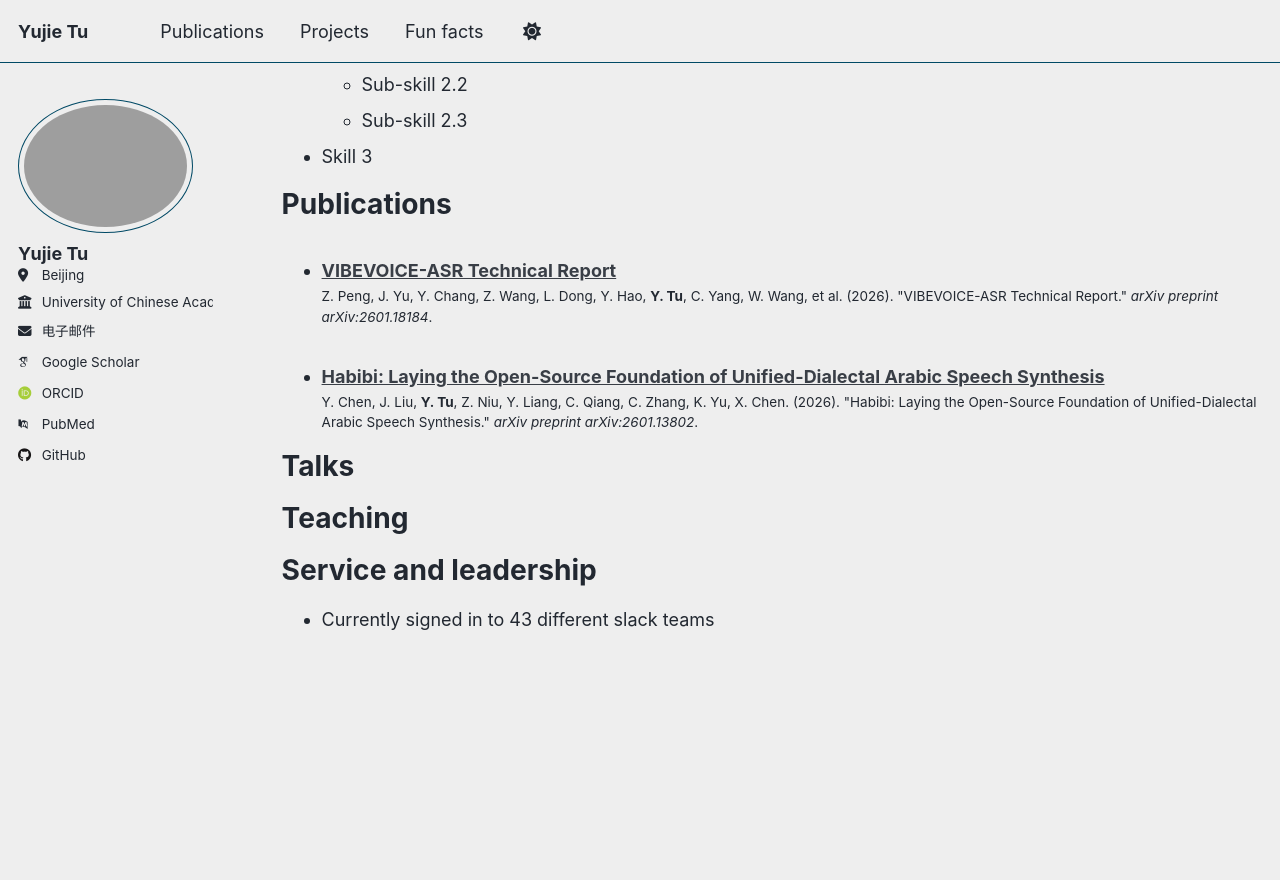
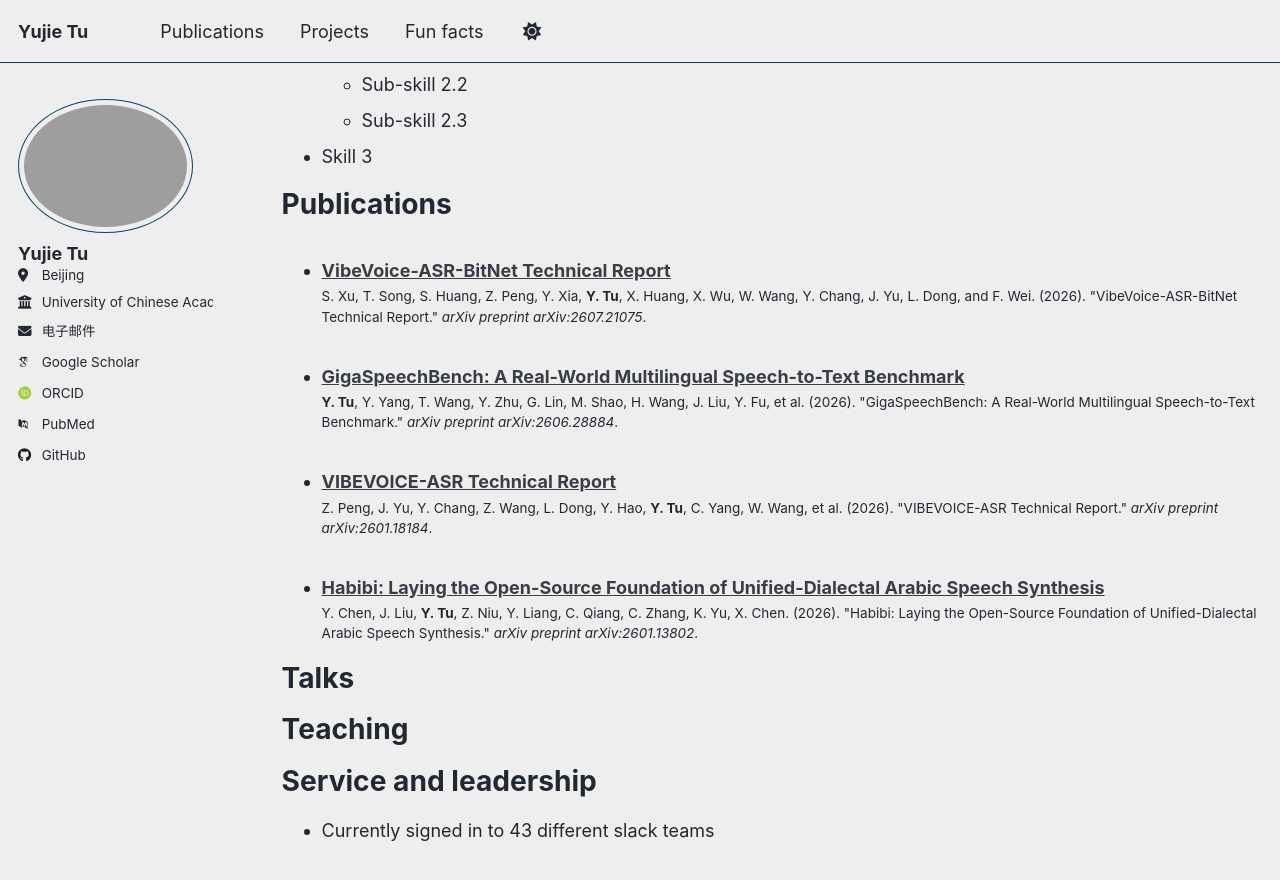
Before and after one commit to AlexTYJ/AlexTYJ.github.io, a Jekyll site: the page built from _pages/cv.md, in a window 1280 px wide and 900 px high, scrolled down 892 px. Shown: the top 880 px of the window. Built offline with Jekyll 4.4.1, drawn with Linux system fonts in a browser that asks for light colours; some web fonts are replaced; a script that is not in the unit is left out.

Commit message:
Add latest speech research projects

```diff
--- a/_pages/projects.html
+++ b/_pages/projects.html
@@ -64,16 +64,33 @@
 <div class="timeline">
 
   <div class="timeline-item">
-    <div class="timeline-date">2026-05</div>
+    <div class="timeline-date">2026-07</div>
+    <div class="timeline-title">
+      <a href="https://github.com/microsoft/VibeASR.cpp">microsoft/VibeASR.cpp</a>
+    </div>
+    <div class="timeline-desc">
+      VibeVoice-ASR-BitNet - a compressed VibeVoice-ASR variant for real-time multilingual speech recognition on edge CPUs, using INT8 acoustic tokenization and ternary language-model weights.
+    </div>
+    <div class="timeline-badges">
+      <a href="https://github.com/microsoft/VibeASR.cpp"><img src="https://img.shields.io/github/stars/microsoft/VibeASR.cpp?style=social" alt="GitHub stars"></a>
+      <a href="https://github.com/microsoft/VibeASR.cpp"><img src="https://img.shields.io/github/forks/microsoft/VibeASR.cpp?style=social" alt="GitHub forks"></a>
+      <a href="https://arxiv.org/abs/2607.21075"><img src="https://img.shields.io/badge/arXiv-2607.21075-b31b1b.svg" alt="arXiv"></a>
+    </div>
+  </div>
+
+  <div class="timeline-item">
+    <div class="timeline-date">2026-06</div>
     <div class="timeline-title">
       <a href="https://github.com/SpeechColab/GigaSpeechBench">SpeechColab/GigaSpeechBench</a>
     </div>
     <div class="timeline-desc">
-      GigaSpeechBench — A large-scale multilingual ASR &amp; AST benchmark (600+ hours) spanning 14+ low-resource languages, dialects, accents, and domains.
+      GigaSpeechBench - my first-author work introducing a 680-hour, real-world multilingual ASR &amp; AST benchmark spanning low-resource languages, dialects, accents, domains, and age groups.
     </div>
     <div class="timeline-badges">
       <a href="https://github.com/SpeechColab/GigaSpeechBench"><img src="https://img.shields.io/github/stars/SpeechColab/GigaSpeechBench?style=social" alt="GitHub stars"></a>
       <a href="https://github.com/SpeechColab/GigaSpeechBench"><img src="https://img.shields.io/github/forks/SpeechColab/GigaSpeechBench?style=social" alt="GitHub forks"></a>
+      <a href="https://arxiv.org/abs/2606.28884"><img src="https://img.shields.io/badge/arXiv-2606.28884-b31b1b.svg" alt="arXiv"></a>
+      <a href="https://huggingface.co/datasets/speechcolab/GigaSpeechBench"><img src="https://img.shields.io/badge/Hugging_Face-Dataset-FFD21E" alt="Hugging Face dataset"></a>
     </div>
   </div>
 
--- /dev/null
+++ b/_publications/2026-06-27-gigaspeechbench.md
@@ -0,0 +1,19 @@
+---
+title: "GigaSpeechBench: A Real-World Multilingual Speech-to-Text Benchmark"
+collection: publications
+category: manuscripts
+permalink: /publication/2026-06-27-gigaspeechbench
+excerpt: '<strong>First-author work.</strong> GigaSpeechBench is a 680-hour, human-annotated, real-world ASR &amp; AST benchmark covering low-resource languages, Chinese dialects, English accents, vertical-domain terminology, and speech from older adults and children. <br/><a href="https://github.com/SpeechColab/GigaSpeechBench"><img src="https://img.shields.io/github/stars/SpeechColab/GigaSpeechBench?style=social" alt="GitHub stars"></a>'
+date: 2026-06-27
+venue: 'arXiv preprint arXiv:2606.28884'
+paperurl: 'https://arxiv.org/abs/2606.28884'
+citation: '<b>Y. Tu</b>, Y. Yang, T. Wang, Y. Zhu, G. Lin, M. Shao, H. Wang, J. Liu, Y. Fu, et al. (2026). &quot;GigaSpeechBench: A Real-World Multilingual Speech-to-Text Benchmark.&quot; <i>arXiv preprint arXiv:2606.28884</i>.'
+---
+
+GigaSpeechBench is a comprehensive multilingual and multidimensional in-the-wild ASR and AST benchmark comprising 680 hours of human-annotated speech. Its five modules cover low-resource Middle Eastern and Southeast Asian languages plus Japanese and Korean, Chinese dialects, English accents, dense terminology across 12 vertical domains, and speech from older adults and children. Human-annotated Chinese and English translations for 11 languages also support speech translation evaluation.
+
+[![GitHub stars](https://img.shields.io/github/stars/SpeechColab/GigaSpeechBench?style=social)](https://github.com/SpeechColab/GigaSpeechBench)
+
+[Paper](https://arxiv.org/abs/2606.28884){: .btn .btn--info}
+[Code](https://github.com/SpeechColab/GigaSpeechBench){: .btn .btn--success}
+[Dataset](https://huggingface.co/datasets/speechcolab/GigaSpeechBench){: .btn .btn--warning}
--- /dev/null
+++ b/_publications/2026-07-23-vibevoice-asr-bitnet.md
@@ -0,0 +1,19 @@
+---
+title: "VibeVoice-ASR-BitNet Technical Report"
+collection: publications
+category: manuscripts
+permalink: /publication/2026-07-23-vibevoice-asr-bitnet
+excerpt: 'VibeVoice-ASR-BitNet compresses VibeVoice-ASR for real-time multilingual recognition on edge CPUs through heterogeneous quantization, custom SIMD kernels, and fused operators. It is 1.6-2.3x faster than Whisper.cpp at comparable model sizes. <br/><a href="https://github.com/microsoft/VibeASR.cpp"><img src="https://img.shields.io/github/stars/microsoft/VibeASR.cpp?style=social" alt="GitHub stars"></a>'
+date: 2026-07-23
+venue: 'arXiv preprint arXiv:2607.21075'
+paperurl: 'https://arxiv.org/abs/2607.21075'
+citation: 'S. Xu, T. Song, S. Huang, Z. Peng, Y. Xia, <b>Y. Tu</b>, X. Huang, X. Wu, W. Wang, Y. Chang, J. Yu, L. Dong, and F. Wei. (2026). &quot;VibeVoice-ASR-BitNet Technical Report.&quot; <i>arXiv preprint arXiv:2607.21075</i>.'
+---
+
+VibeVoice-ASR-BitNet is a compressed variant of VibeVoice-ASR optimized for real-time inference on edge CPUs. It applies full-pipeline INT8 quantization to the VAE acoustic tokenizer and BitNet-style ternary weights to the autoregressive language model, while progressive quantization-aware training preserves accuracy. Custom SIMD kernels and fused ggml operators target both ARM and x86 platforms, achieving real-time recognition on low-thread-count CPUs.
+
+[![GitHub stars](https://img.shields.io/github/stars/microsoft/VibeASR.cpp?style=social)](https://github.com/microsoft/VibeASR.cpp)
+
+[Paper](https://arxiv.org/abs/2607.21075){: .btn .btn--info}
+[Code](https://github.com/microsoft/VibeASR.cpp){: .btn .btn--success}
+[Microsoft Research](https://www.microsoft.com/en-us/research/publication/vibevoice-asr-bitnet-technical-report/){: .btn .btn--warning}
```
